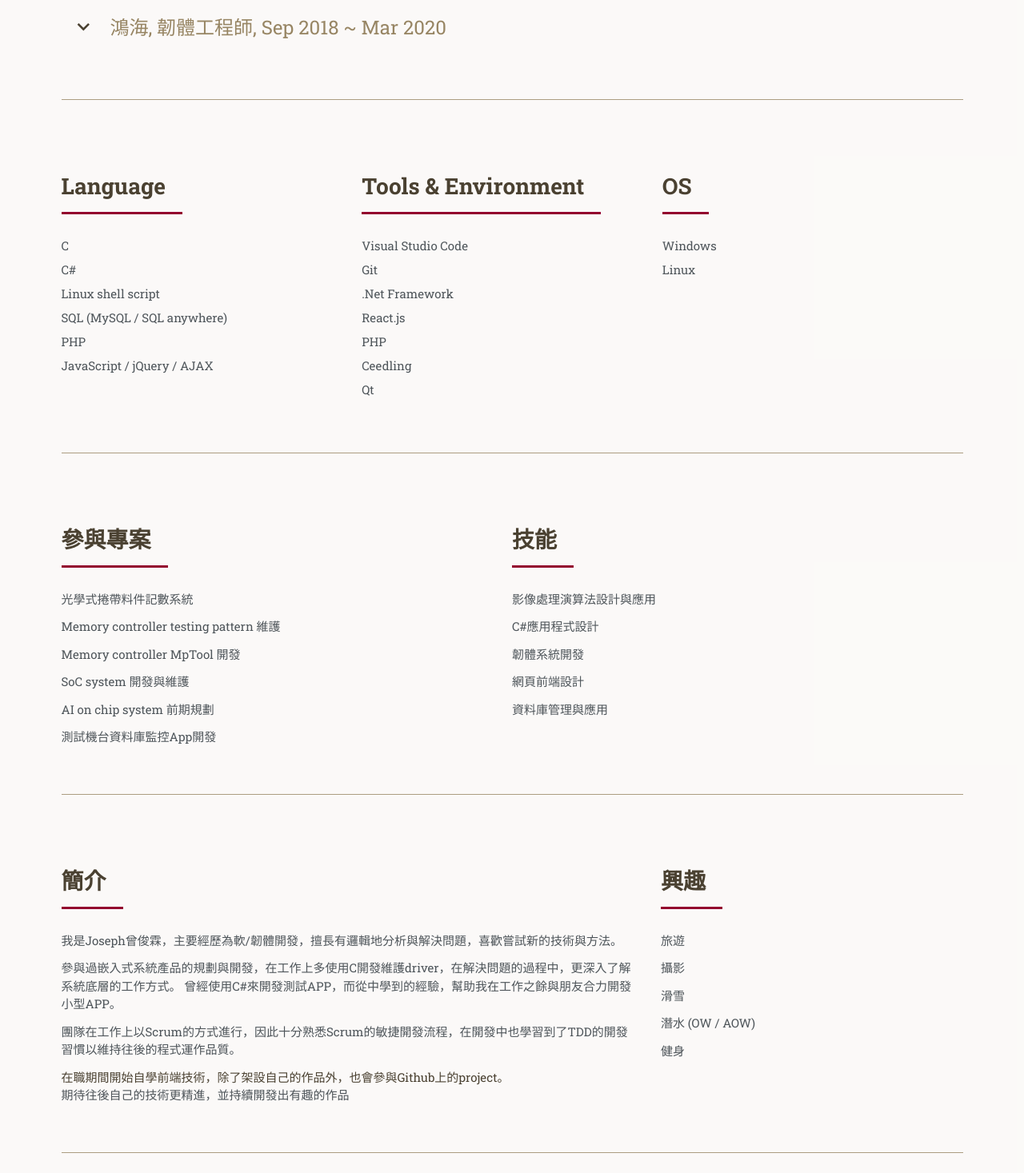
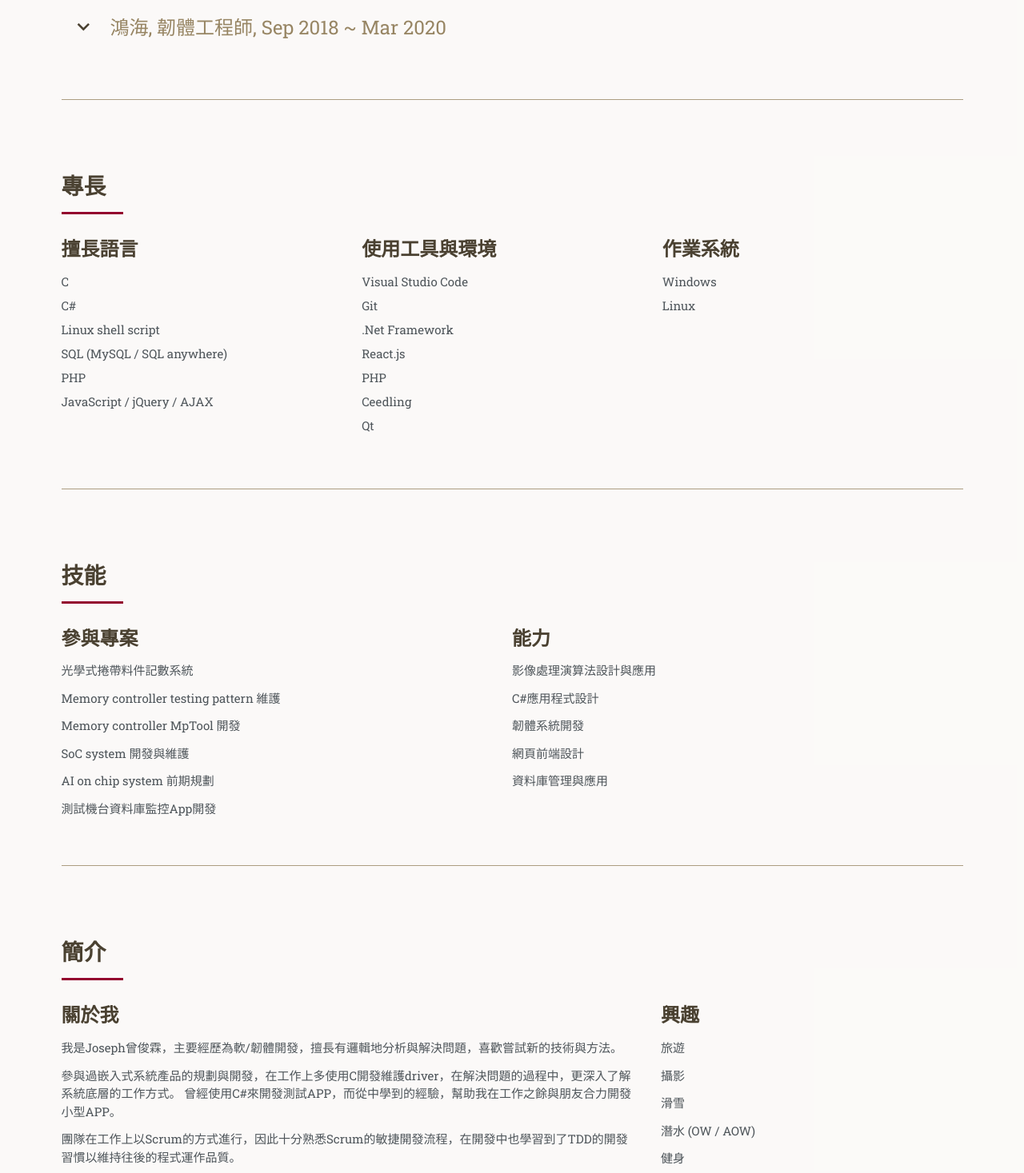
Before and after one commit to JosephT5566/my-resume, a React (Create React App) app: page / in a window 1280 px wide. Shown: the part 1330-2797 px from the top of the page at 80% size. Built offline with nearby package versions, Linux system fonts and the light colour scheme.

Commit message:
Feat: change layout, style and language 1. change layout of each info card 2. put <h1/> to center if size small 3. add relative position setting of each info card 4. integrate the using language

```diff
--- a/src/components/App.scss
+++ b/src/components/App.scss
@@ -20,6 +20,12 @@ h1 {
     padding: 0 0.75em 0.5em 0;
     margin-bottom: 1em;
     border-bottom: solid 3px _palette(accent1);
+    @include breakpoint('<=small') {
+        padding: 0 0.75em 0.5em 0.75em;
+        position: relative;
+        left: 50%;
+        transform: translateX(-50%);
+    }
 }
 
 span {
@@ -36,6 +42,11 @@ img {
 
 p {
     margin: 0 0 0.8em 0;
+    line-height: 1.5em;
+    color: _palette(text);
+}
+
+li {
     line-height: 1.5em;
     color: _palette(text);
 }
--- a/src/components/InfoCards/Collections/collection.scss
+++ b/src/components/InfoCards/Collections/collection.scss
@@ -1,6 +1,8 @@
 @import 'assets/styles/main.scss';
 
 #collectionContainer {
+    position: relative;
+
     .content {
         .section {
             display: flex;
@@ -24,11 +26,6 @@
             }
             .description {
                 flex: 1 0 30%;
-                h2 {
-                    @include breakpoint('<=small') {
-                        text-align: center;
-                    }
-                }
             }
         }
     }
--- a/src/components/InfoCards/Educations/education.scss
+++ b/src/components/InfoCards/Educations/education.scss
@@ -1,6 +1,8 @@
 @import 'assets/styles/main.scss';
 
 #educationContainer {
+    position: relative;
+
     .accordionSummary {
         padding: 0;
     }
@@ -19,6 +21,9 @@
         .title {
             display: flex;
             justify-content: space-between;
+            @include breakpoint('<=small') {
+                flex-direction: column;
+            }
             > h3 {
                 margin: 0;
             }
--- a/src/components/InfoCards/Expertises/expertise.scss
+++ b/src/components/InfoCards/Expertises/expertise.scss
@@ -1,6 +1,7 @@
 @import 'assets/styles/main.scss';
 
 #expertiseContainer {
+    position: relative;
     p {
         margin: 0 0 0.5em;
     }
--- a/src/components/InfoCards/Expertises/index.jsx
+++ b/src/components/InfoCards/Expertises/index.jsx
@@ -6,9 +6,10 @@ import './expertise.scss';
 const expertise = () => {
     return (
         <div id="expertiseContainer">
+                <h1>專長</h1>
             <div className="content">
                 <div className="section">
-                    <h1>Language</h1>
+                    <h2>擅長語言</h2>
                     <div className="list">
                         <p>C</p>
                         <p>C#</p>
@@ -19,7 +20,7 @@ const expertise = () => {
                     </div>
                 </div>
                 <div className="section">
-                    <h1>Tools & Environment</h1>
+                    <h2>使用工具與環境</h2>
                     <div className="list">
                         <p>Visual Studio Code</p>
                         <p>Git</p>
@@ -32,7 +33,7 @@ const expertise = () => {
                 </div>
                 <div className="section">
                     <div className="list">
-                        <h1>OS</h1>
+                        <h2>作業系統</h2>
                         <p>Windows</p>
                         <p>Linux</p>
                     </div>
--- a/src/components/InfoCards/Info/styles.scss
+++ b/src/components/InfoCards/Info/styles.scss
@@ -2,6 +2,7 @@
 
 #infoContainer {
     display: flex;
+    position: relative;
     @include breakpoint('<=small') {
         flex-direction: column;
     }
--- a/src/components/InfoCards/Intro/index.jsx
+++ b/src/components/InfoCards/Intro/index.jsx
@@ -5,9 +5,10 @@ import './styles.scss';
 const intro = () => {
     return (
         <div id="introContainer">
+            <h1>簡介</h1>
             <div className="content">
                 <div className="section intro">
-                    <h1>簡介</h1>
+                    <h2>關於我</h2>
                     <p>我是Joseph曾俊霖，主要經歷為軟/韌體開發，擅長有邏輯地分析與解決問題，喜歡嘗試新的技術與方法。</p>
                     <p>
                         參與過嵌入式系統產品的規劃與開發，在工作上多使用C開發維護driver，在解決問題的過程中，更深入了解系統底層的工作方式。
@@ -20,7 +21,7 @@ const intro = () => {
                     <p>期待往後自己的技術更精進，並持續開發出有趣的作品</p>
                 </div>
                 <div className="section interest">
-                    <h1>興趣</h1>
+                    <h2>興趣</h2>
                     <p>旅遊</p>
                     <p>攝影</p>
                     <p>滑雪</p>
--- a/src/components/InfoCards/Intro/styles.scss
+++ b/src/components/InfoCards/Intro/styles.scss
@@ -1,6 +1,8 @@
 @import 'assets/styles/main.scss';
 
 #introContainer {
+    position: relative;
+
     .content {
         display: flex;
         @include breakpoint('<=small') {
--- a/src/components/InfoCards/Skills/index.jsx
+++ b/src/components/InfoCards/Skills/index.jsx
@@ -5,9 +5,10 @@ import './styles.scss';
 const projectSkill = () => {
     return (
         <div id="skillsContainer">
+            <h1>技能</h1>
             <div className="content">
                 <div className="section">
-                    <h1>參與專案</h1>
+                    <h2>參與專案</h2>
                     <div className="list">
                         <p>光學式捲帶料件記數系統</p>
                         <p>Memory controller testing pattern 維護</p>
@@ -18,8 +19,7 @@ const projectSkill = () => {
                     </div>
                 </div>
                 <div className="section">
-                    <h1>技能</h1>
-
+                    <h2>能力</h2>
                     <div className="list">
                         <p>影像處理演算法設計與應用</p>
                         <p>C#應用程式設計</p>
--- a/src/components/InfoCards/Skills/styles.scss
+++ b/src/components/InfoCards/Skills/styles.scss
@@ -1,6 +1,8 @@
 @import 'assets/styles/main.scss';
 
 #skillsContainer {
+    position: relative;
+
     .content {
         display: flex;
         @include breakpoint('<=small') {
--- a/src/components/InfoCards/Works/works.scss
+++ b/src/components/InfoCards/Works/works.scss
@@ -1,6 +1,7 @@
 @import 'assets/styles/main.scss';
 
 #worksContainer {
+    position: relative;
     .accordionSummary {
         padding: 0;
     }
```
